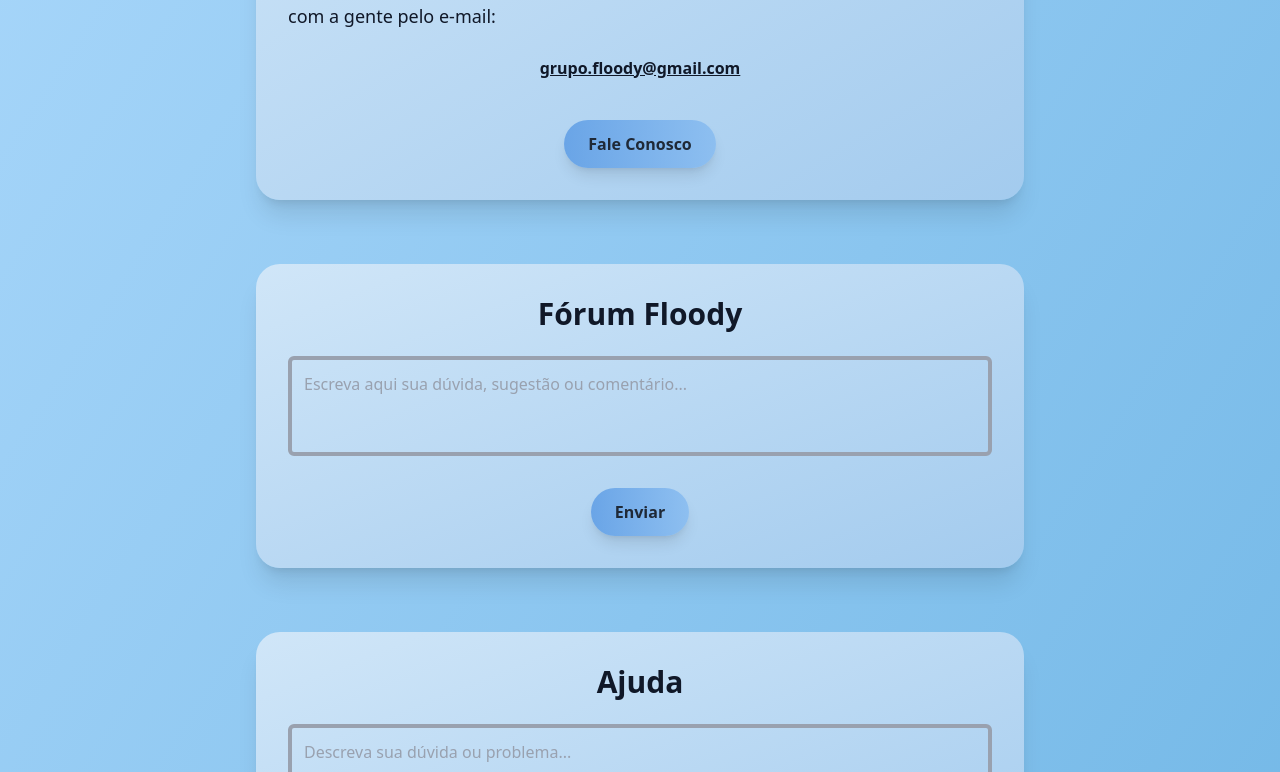
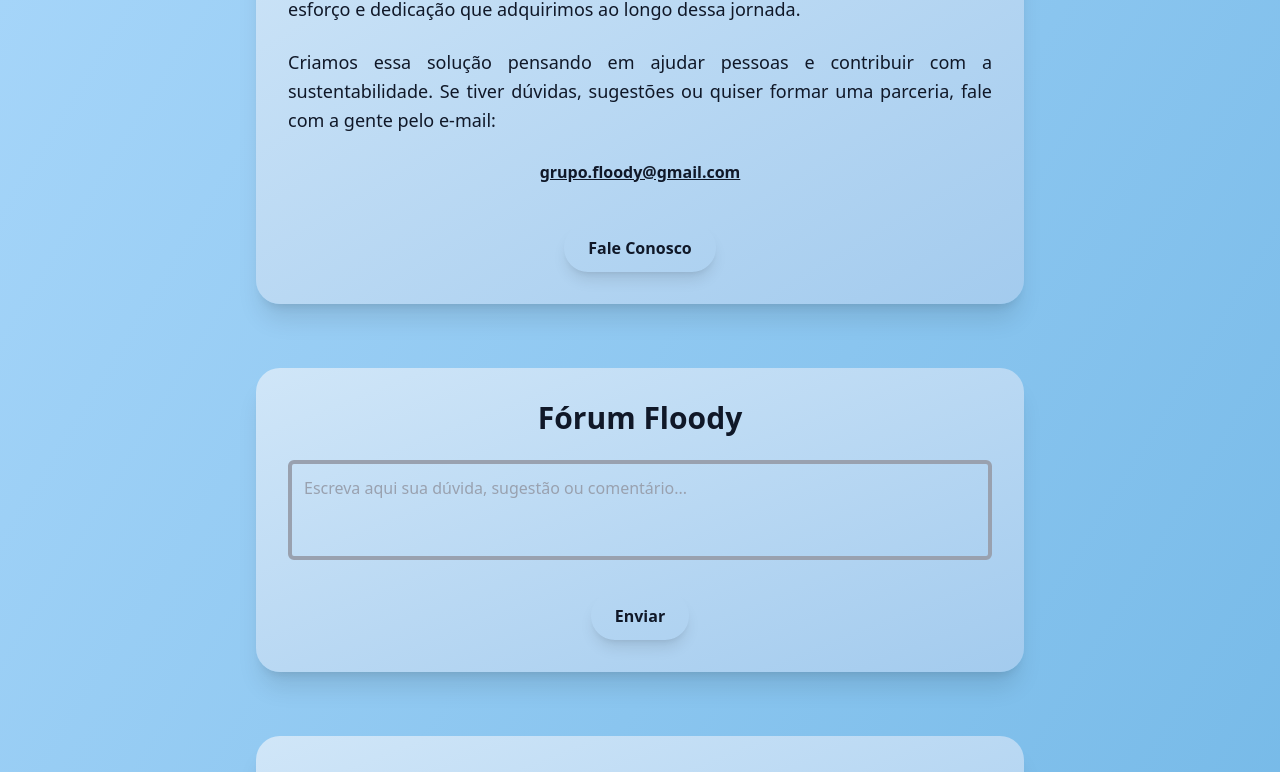
Before and after one commit to alisonleme/Tcc-Floody, a React (Vite) app: page /sobre-nos in a window 1280 px wide. Shown: the part 898-1670 px from the top of the page. Built offline with nearby package versions, Linux system fonts and the light colour scheme.

Commit message:
tirando o css

```diff
--- a/src/App.jsx
+++ b/src/App.jsx
@@ -34,6 +34,7 @@
 
   return (
     <Router>
+      <div className="animate-slideIn">
       {/* Cabeçalho fixo */}
       <div className="fixed top-0 left-0 w-full h-[120px] overflow-hidden z-50">
         <img
@@ -129,15 +130,10 @@
         <Route path="*" element={<Error404 />} />
       </Routes>
 
-      <style>{`
-        @keyframes slideIn {
-          from { transform: translateX(100%); opacity: 0; }
-          to { transform: translateX(0); opacity: 1; }
-        }
-        .animate-slideIn {
-          animation: slideIn 0.3s ease forwards;
-        }
-      `}</style>
+
+
+</div>
+
     </Router>
   );
 }
--- a/src/pages/SobreNos.jsx
+++ b/src/pages/SobreNos.jsx
@@ -75,26 +75,16 @@
       }`}
     >
       {/* Gradiente animado dos botões */}
-      <style>{`
-        @keyframes shimmer {
-          0% { background-position: 0% 50%; }
-          50% { background-position: 100% 50%; }
-          100% { background-position: 0% 50%; }
-        }
-        .animated-button {
-          background: ${
-            darkMode
-              ? "linear-gradient(270deg, rgba(147,51,234,0.6), rgba(88,28,135,0.6), rgba(30,58,138,0.5))"
-              : "linear-gradient(270deg, rgba(113,183,230,0.7), rgba(179,221,254,0.7), rgba(74,144,226,0.7))"
-          };
-          background-size: 400% 400%;
-          animation: shimmer 6s ease infinite;
-          color: ${darkMode ? "#f8fafc" : "#1f2937"};
-          text-shadow: ${darkMode ? "0 0 6px rgba(0,0,0,0.7)" : "none"};
-          transition: all 0.7s ease-in-out;
-        }
-        .animated-button:hover { filter: brightness(1.15); }
-      `}</style>
+      <button
+  className={`animate-shimmer bg-[length:400%_400%] transition-all duration-700 ease-in-out hover:brightness-110 px-4 py-2 rounded-lg font-medium ${
+    darkMode
+      ? "bg-gradient-to-r from-purple-600/60 via-purple-900/60 to-blue-900/50 text-slate-50 shadow-[0_0_6px_rgba(0,0,0,0.7)]"
+      : "bg-gradient-to-r from-sky-400/70 via-sky-200/70 to-blue-500/70 text-gray-800"
+  }`}
+>
+  Botão animado
+</button>
+
 
       {/* Botão de alternar tema */}
       <button
--- /dev/null
+++ b/src/pages/tailwind.config.js
@@ -0,0 +1,23 @@
+// tailwind.config.js
+module.exports = {
+    theme: {
+      extend: {
+        keyframes: {
+          slideIn: {
+            from: { transform: 'translateX(100%)', opacity: '0' },
+            to: { transform: 'translateX(0)', opacity: '1' },
+          },
+          shimmer: {
+            '0%': { 'background-position': '0% 50%' },
+            '50%': { 'background-position': '100% 50%' },
+            '100%': { 'background-position': '0% 50%' },
+          },
+        },
+        animation: {
+          slideIn: 'slideIn 0.3s ease forwards',
+          shimmer: 'shimmer 6s ease infinite',
+        },
+      },
+    },
+    plugins: [],
+  }
```
